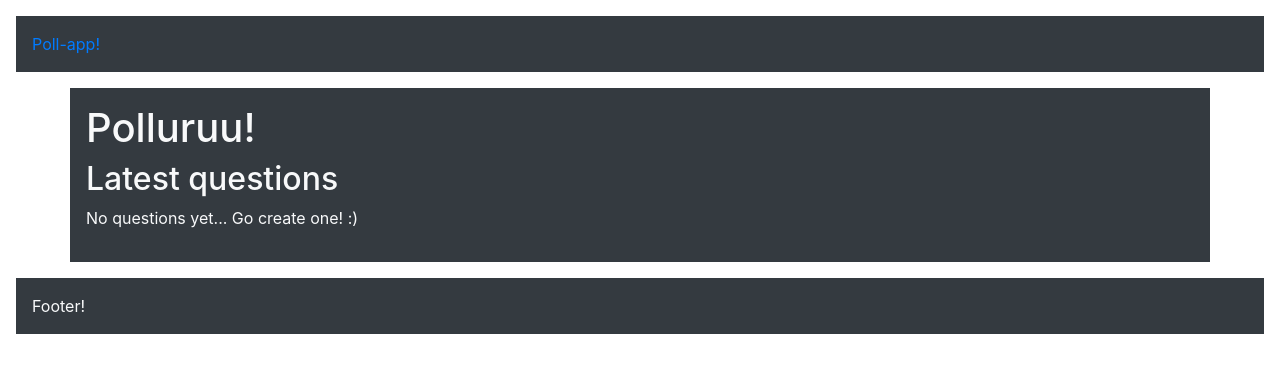
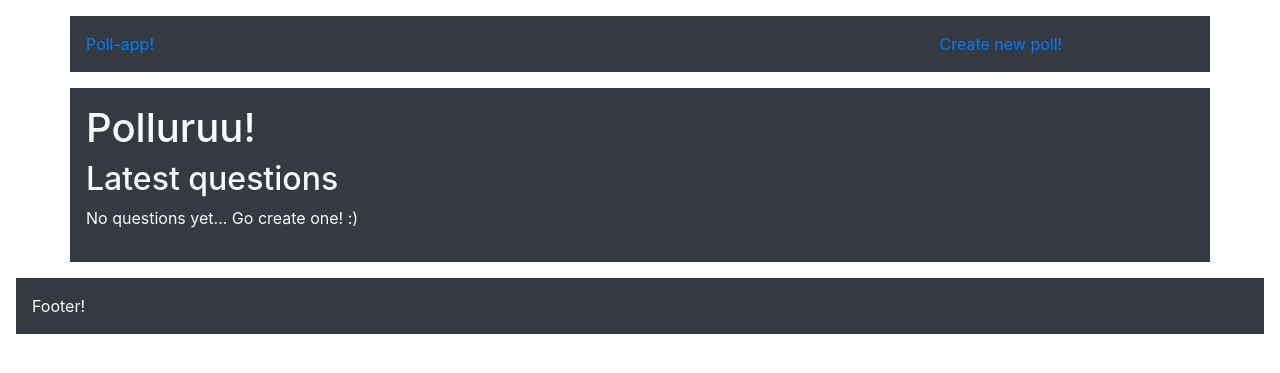
Before and after one commit to koster1889/testing-django-tutorial, a Django app: page /polls/ in a window 1280 px wide. Shown: the top 373 px of the page. Run offline with Django 3.2, Linux system fonts and the light colour scheme; data that the repository does not hold is empty; some libraries are stand-ins or nearby versions.

Commit message:
added options to create poll

```diff
--- a/tfm/polls/templates/polls/content.html
+++ b/tfm/polls/templates/polls/content.html
@@ -1,9 +1,22 @@
 {% extends "./base.html" %}
 {% block layout %}
-<header class="bg-dark text-light p-3"><a href="{% url 'polls:index' %}">Poll-app!</a></header>
+<header class="container bg-dark text-light p-3">
+    <div class="row">
+        <div class="col-3">
+            <a href="{% url 'polls:index' %}">Poll-app!</a>
+        </div>
+        <div class="col-6">
+
+        </div>
+        <div class="col-3">
+            <a href="{% url 'polls:create' %}">Create new poll!</a>
+        </div>
+    </div>
+</header>
+
 <div class="container p-3 my-3 text-light bg-dark">
-{% block content %}
-{% endblock%}
+    {% block content %}
+    {% endblock%}
 </div>
 <footer class="bg-dark text-light p-3">Footer!</footer>
 {% endblock %}
--- a/tfm/polls/urls.py
+++ b/tfm/polls/urls.py
@@ -5,6 +5,7 @@ from . import views
 app_name = 'polls'
 urlpatterns = [
     path('', views.IndexView.as_view(), name='index'),
+    path('create', views.create, name='create'), #GET?
     path('<int:pk>/results/', views.ResultsView.as_view(), name='results'),
     path('<int:pk>/', views.DetailView.as_view(), name='details'),
     path('<int:question_id>/vote/', views.vote, name='vote'),
--- a/tfm/polls/views.py
+++ b/tfm/polls/views.py
@@ -5,11 +5,13 @@ from django.template import loader
 from django.http import Http404
 from django.urls import reverse
 from django.views import generic
+from django.utils import timezone
+
 
 from django.shortcuts import render
 from django.shortcuts import get_object_or_404
 
-from .models import Question
+from .models import Question, Choice
 
 class IndexView(generic.ListView):
     template_name = 'polls/index.html'
@@ -43,3 +45,31 @@ def vote(request, question_id):
     selected_choice.save()
 
     return HttpResponseRedirect(reverse('polls:results', args=(question.id,)))
+
+
+def create(request):
+    nr_or_poll_options = 5
+
+    try:
+        new_poll = request.POST
+    except:
+        new_poll = None
+    if new_poll:
+        new_question = Question(question_text=new_poll['question-text'])
+        options = []
+
+        for i in range(nr_or_poll_options):
+            option = new_poll['choice-' + str(i)]
+            if option:
+                options.append(option)
+
+        new_question.pub_date = timezone.now()
+        new_question.save()
+
+        for option in options:
+            new_choice = Choice(choice_text=option, question=new_question)
+            new_choice.save()
+
+        return HttpResponseRedirect(reverse('polls:details', args=(new_question.id,)))
+    else:
+        return render(request, 'polls/create.html', {'poll_options_list': range(nr_or_poll_options)})
```
Also changed, not shown: tfm/polls/templates/polls/create.html (added, +19 -0 lines).
